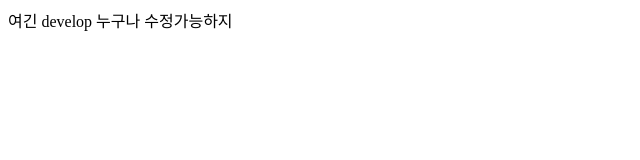
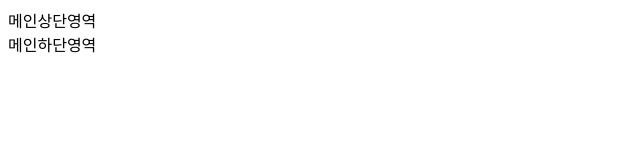
Before and after one commit to Jungsuk79/project, a plain HTML site: page index.html in a window 1280 px wide. Shown: the whole page, without its empty margins (0-640 px from the left). Drawn offline with Linux system fonts and the light colour scheme.

Commit message:
작업내용 커밋밋

```diff
--- a/index.html
+++ b/index.html
@@ -1 +1,15 @@
-여긴 develop 누구나 수정가능하지
+<!DOCTYPE html>
+<html lang="ko">
+<head>
+    <meta charset="UTF-8">
+    <meta name="viewport" content="width=device-width, initial-scale=1.0">
+    <title>테스트</title>
+    <link rel="stylesheet" href="style.css">
+</html>
+
+<div>
+    메인상단영역
+</div>
+<div>
+    메인하단영역
+</div>
--- /dev/null
+++ b/resources/css/reset.css
@@ -0,0 +1 @@
+* {padding:0;}
```
